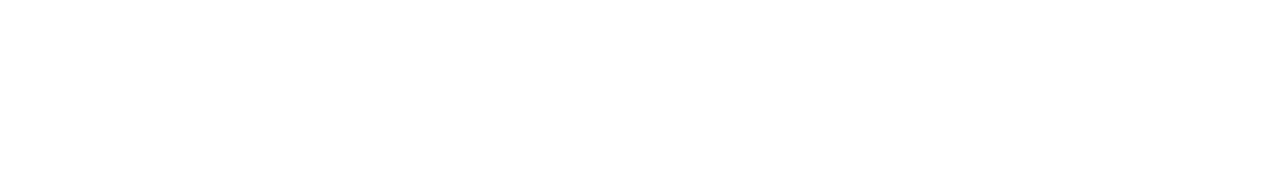
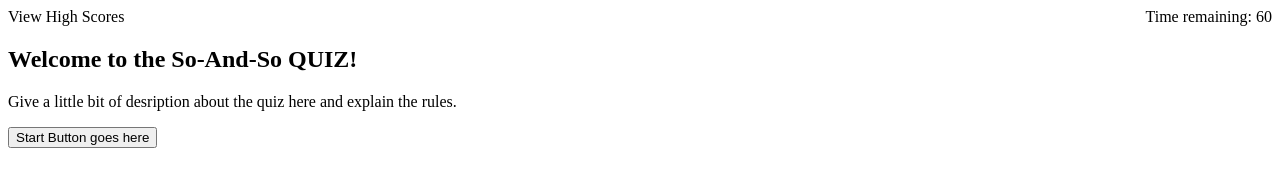
Before and after one commit to spenrad/Quiz-Challenge, a plain HTML site: page index.html in a window 1280 px wide. Drawn offline with Linux system fonts and the light colour scheme.

Commit message:
basic page HTML structure made

```diff
--- a/index.html
+++ b/index.html
@@ -3,9 +3,31 @@
 <head>
     <meta charset="UTF-8">
     <meta name="viewport" content="width=device-width, initial-scale=1.0">
-    <title>Document</title>
+    <link rel="stylesheet" href="style.css" />
+    <script src="script.js"></script>
+    <!-- Give a clever title here -->
+    <title>######</title>
 </head>
 <body>
+<!-- Header has a link to the locally stored scores on the top left and the running rimer on the right -->
+<header>
+    <a id="high-scores">View High Scores</a>
+    <div id="time-box">Time remaining: <span id="time-left">60</span></div>
+</header>
+<!-- Main container for quiz -->
+<div class="container">
+    <!-- Header will greet the player and ask the questions -->
+    <h2 id="quiz-header">Welcome to the So-And-So QUIZ!</h2>
+    <!-- a brief run-down of the quiz content and rules, will display user score at end of quiz -->
+    <p id="quiz-info">Give a little bit of desription about the quiz here and explain the rules.</p>
+    <!-- When clicked will begin the quiz -->
+    <button>Start Button goes here</button>
+        <!-- Answers will be displayed in an unordered list -->
+        <div class="answer-box">
+            <ul id="quiz-answers">
+            </ul>
+        </div>
+</div>
 
 </body>
 </html>
--- a/style.css
+++ b/style.css
@@ -0,0 +1,3 @@
+#time-box {
+    float: right;
+}
```
